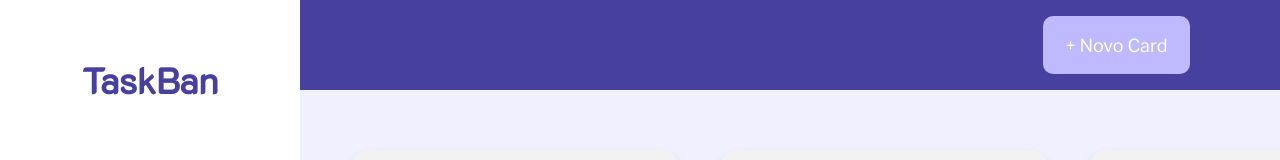
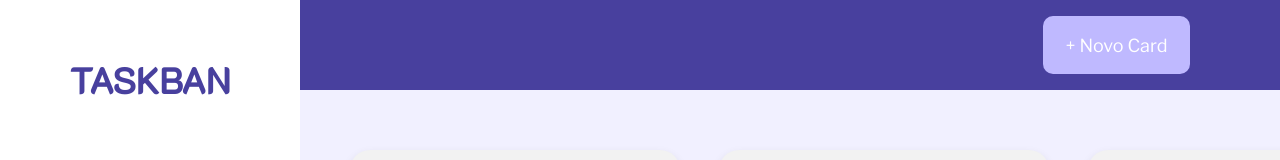
Before and after one commit to Supremo1337/to-do-challenge-hero-coe, a Next.js app: page / in a window 1280 px wide. Shown: the top 160 px of the page. Built offline with nearby package versions, Linux system fonts and the light colour scheme.

Commit message:
fix(Main): remove console.log fix(TaskBan): fix style cursor pointer and set title do uppercase

```diff
--- a/src/components/Main/index.tsx
+++ b/src/components/Main/index.tsx
@@ -27,8 +27,6 @@ export default function Main() {
     setDoneList(filterDone);
   }, [tasks]);
 
-  console.log(tasks);
-
   const statuses: TaskStatus[] = ["todo", "toDoing", "qA", "done"];
 
   return (
--- a/src/components/Taskban/index.tsx
+++ b/src/components/Taskban/index.tsx
@@ -15,7 +15,7 @@ export default function TaskBan({ $isTransparent }: TaskBanProps) {
   };
   return (
     <S.Content $isTransparent={$isTransparent}>
-      <S.Title>TaskBan</S.Title>
+      <S.Title>TASKBAN</S.Title>
       <S.GroupIcons>
         {buttons.map((button, index) => {
           return (
--- a/src/components/Taskban/styles.tsx
+++ b/src/components/Taskban/styles.tsx
@@ -35,12 +35,12 @@ export const Title = styled.h1`
 export const TaskViewSelector = styled.div`
   display: flex;
   gap: 20px;
+  cursor: pointer;
 `;
 
 export const GroupIcons = styled(GS.FlexBox)`
   margin-top: 87px;
   gap: 50px;
-  cursor: pointer;
 `;
 
 export const IconTask = styled.div<IconTaskProps>`
```
